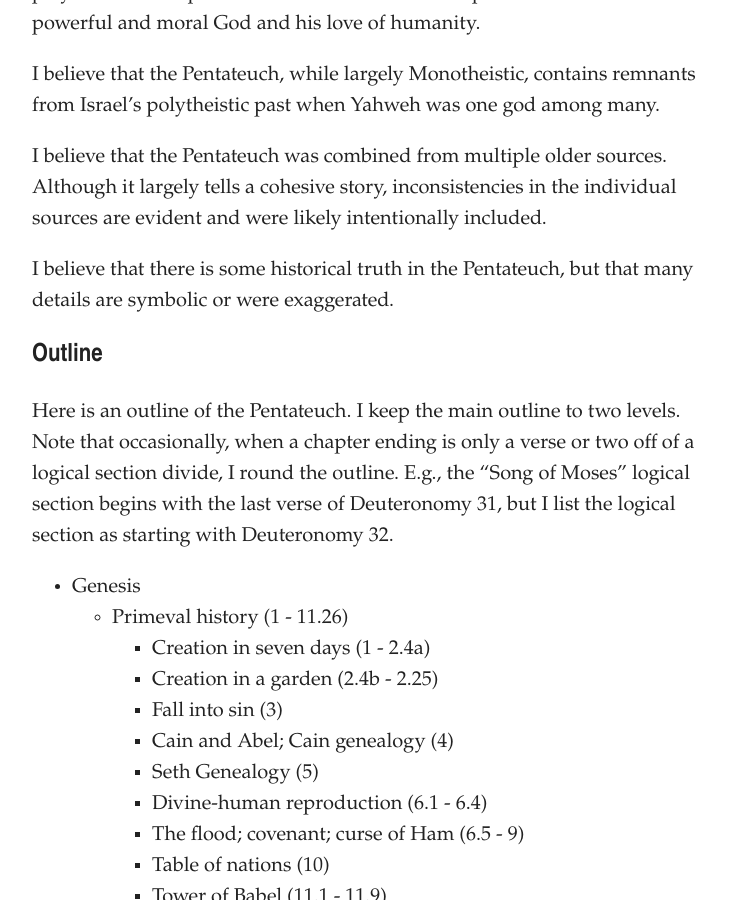
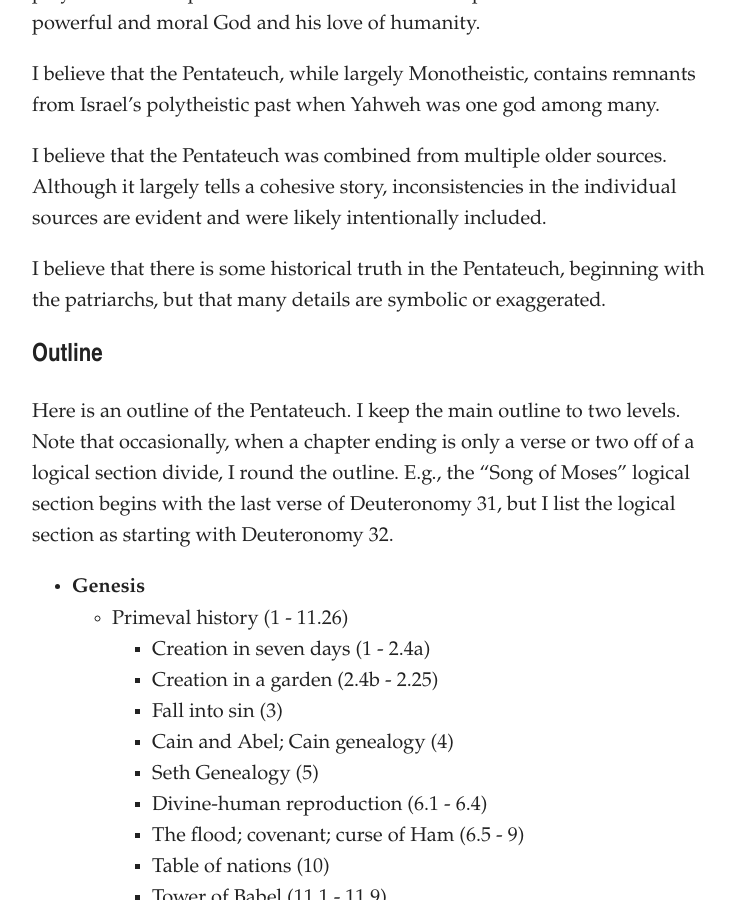
Before and after one commit to artsandmetaphysics/goodlifeodyssey, a Jekyll site: the page built from _documents/the-pentateuch.md, in a window 1280 px wide and 900 px high, scrolled down 531 px. Shown: the whole window, without its empty margins (268-1002 px from the left). Built offline with Jekyll 4.4.1, drawn with Linux system fonts in a browser that asks for light colours.

Commit message:
Further clarifications

```diff
--- a/_documents/the-pentateuch.md
+++ b/_documents/the-pentateuch.md
@@ -18,13 +18,13 @@
 
 I believe that the Pentateuch was combined from multiple older sources.  Although it largely tells a cohesive story, inconsistencies in the individual sources are evident and were likely intentionally included.
 
-I believe that there is some historical truth in the Pentateuch, but that many details are symbolic or were exaggerated.
+I believe that there is some historical truth in the Pentateuch, beginning with the patriarchs, but that many details are symbolic or exaggerated.
 
 ## Outline
 
 Here is an outline of the Pentateuch.  I keep the main outline to two levels.  Note that occasionally, when a chapter ending is only a verse or two off of a logical section divide, I round the outline.  E.g., the “Song of Moses” logical section begins with the last verse of Deuteronomy 31, but I list the logical section as starting with Deuteronomy 32.
 
-- Genesis
+- **Genesis**
   - Primeval history (1 - 11.26)
     - Creation in seven days (1 - 2.4a)
     - Creation in a garden (2.4b - 2.25)
@@ -79,7 +79,7 @@
     - Jacob adopts Joseph’s sons (48)
     - Jacob’s blessing (49)
     - Nervous brothers; Joseph’s death (50)
-- Exodus
+- **Exodus**
   - Out of Egypt (1 - 18)
     - Pharaoh oppresses the Israelites (1)
     - Moses born, murders, flees, marries (2)
@@ -104,7 +104,7 @@
     - Golden calf; God’s displeasure; Moses pleads (32 - 33)
     - Restoration of the covenant (34)
     - Creation of the tabernacle (35 - 40)
-- Leviticus
+- **Leviticus**
   - Sacrifice (1 - 7)
     - Burnt offerings (1)
     - Cereal offerings (2)
@@ -132,7 +132,7 @@
     - Sabbatical and jubilee (25)
     - Blessing and curse (26)
   - Addendum (27)
-- Numbers
+- **Numbers**
   - Holiness and camp (1 - 6)
     - Census of first generation (1)
     - Arrangement of camp (2)
@@ -169,7 +169,7 @@
     - Division of the land (34)
     - Cities of refuge; homicide laws (35)
     - Zelophad daughter revision (36)
-- Deuteronomy
+- **Deuteronomy**
   - First discourse (1 - 4.43)
     - Historical recap (1 - 3)
     - Admonition to follow the law (4)
```
Also changed, not shown: documents/the-pentateuch.md (+6 -6 lines).
